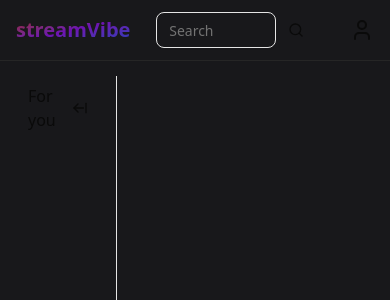
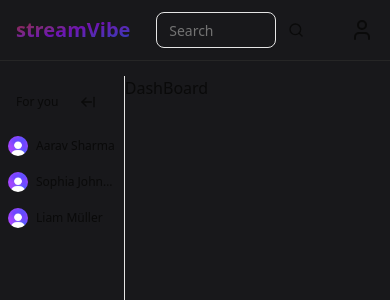
Before and after one commit to UmeshKumar0143/streamvibe, a Next.js app: page / in a window 390 px wide. Shown: the top 300 px of the page. Built offline with nearby package versions, Linux system fonts and the light colour scheme; no server answers.

Commit message:
responsive side bar

```diff
--- a/src/app/(dashboard)/layout.tsx
+++ b/src/app/(dashboard)/layout.tsx
@@ -1,5 +1,6 @@
 import Navbar from "@/components/Navbar/Navbar"
 import Sidebar from "@/components/AppSideBar/Sidebar"
+import Container from "@/components/Container"
 
 export default function layout({children}:{children: React.ReactNode}){
         return <div className="flex h-screen relative" >
@@ -7,7 +8,9 @@ export default function layout({children}:{children: React.ReactNode}){
             <Navbar/>
             <div className="flex pt-[9vh] w-full h-full ">
             <Sidebar/>
+            <Container>
             {children}
+            </Container>
             </div>
             </div>
         </div>
--- /dev/null
+++ b/src/app/actions/current-User.ts
@@ -0,0 +1,7 @@
+
+import { currentUser} from "@clerk/nextjs/server";
+
+export  async function getCurrentUser(){
+    const user = await currentUser();
+    return user;
+}
--- a/src/components/AppSideBar/RecommendedUsers.tsx
+++ b/src/components/AppSideBar/RecommendedUsers.tsx
@@ -1,3 +1,30 @@
+"use client"
+import { user_data } from "@/lib/data";
+import { useSideBar } from "@/store/use-sidebar";
+import Image from "next/image";
+import Link from "next/link";
+
+
+interface userdata {
+    user_id: number
+    name: string
+    email: string
+    country: string
+    joined_date: string
+}
+
 export default function RecommendedUser(){
-    return <div>Recommended Users </div>
+           const {collasped} = useSideBar();
+    return <div>
+        <div className="flex flex-col gap-4  md:gap-6 p-2 md:p-3">
+                {user_data.map((item:userdata,index:number)=>{
+                    return <div key={index}>
+                        <Link href={`/user/:id`} className="flex group items-center gap-2  hover:bg-neutral-800 hover:cursor-pointer rounded-lg md:px-2 md:py-1 ">
+                        <Image className="rounded-full md:w-8 md:h-8 w-5 h-5  " src={"/avatar.png"} alt="user" width={25} height={25} />
+                        <p className={`md:text-sm text-xs  group-hover:font-semibold hidden truncate  ${collasped? "hidden": "inline"}`}>{item.name}</p>
+                        </Link>
+                    </div>
+                })}
+        </div>
+    </div>
 }
--- a/src/components/AppSideBar/Sidebar.tsx
+++ b/src/components/AppSideBar/Sidebar.tsx
@@ -1,11 +1,16 @@
+import { getCurrentUser} from "@/app/actions/current-User";
 import Toogle from "./Toogle";
 import Wrapper from "./Wrapper";
+import RecommendedUser from "./RecommendedUsers";
 
-export default function Sidebar(){
-
+export default async function Sidebar(){
+    await getCurrentUser();
     return <div>
         <Wrapper>
             <Toogle/>
+            <div>
+                <RecommendedUser/>
+            </div>
         </Wrapper>
         </div>
 }
--- a/src/components/AppSideBar/Toogle.tsx
+++ b/src/components/AppSideBar/Toogle.tsx
@@ -12,7 +12,7 @@ export default function Toogle(){
       {!collasped &&
 
       <div className="flex justify-between items-center px-4 py-2">
-                <h1 className="text-md ml-3 font-medium">For you</h1>
+                <h1 className="md:text-base text-xs md:ml-3 truncate font-medium">For you</h1>
             <Hint label={label} side={"right"} asChild >
                 <Button onClick={()=>onCollaspe()} variant={"ghost"} className="hover:cursor-pointer">
                 <ArrowLeftFromLine  />
@@ -22,7 +22,7 @@ export default function Toogle(){
 }
       {collasped && <div className="flex justify-between items-center px-4 py-2">
           <Hint label={label} side="right" asChild >
-                <Button onClick={()=>onExpand()} variant={"ghost"} className="hover:cursor-pointer">
+                <Button onClick={()=>onExpand()} variant={"ghost" }  className="hover:cursor-pointer">
                 <ArrowRightFromLine  />
                 </Button>
                 </Hint>
--- a/src/components/AppSideBar/Wrapper.tsx
+++ b/src/components/AppSideBar/Wrapper.tsx
@@ -8,7 +8,7 @@ export default function  Wrapper ({children}:{children:React.ReactNode}){
 
     const {collasped} = useSideBar();
 
-    return <aside  className = {cn(" md:w-60 w-[30vw]  h-full border-r left-0 fixed flex flex-col z-50 bg-zinc-900  " ,collasped && "md:w-[70px]" ,collasped&&"w-[40px]")}  >
+    return <aside  className = {cn(" md:w-60 w-[32vw]  h-full border-r left-0 fixed flex flex-col z-50 bg-zinc-900  " ,collasped && "md:w-[70px]" ,collasped&&"w-[45px]")}  >
             {children}
     </aside>
 }
--- /dev/null
+++ b/src/components/Container.tsx
@@ -0,0 +1,16 @@
+"use client"
+import { useSideBar } from "@/store/use-sidebar";
+import React from "react";
+
+interface ContainerProps {
+    children: React.ReactNode
+}
+
+export default function Container({children}:ContainerProps){
+
+    const {collasped} = useSideBar();
+
+        return <div className  = {`${collasped ? "md:ml-[70px] ml-[45px]" : "md:ml-60 ml-[32vw] "}`}>
+            {children}
+        </div>
+}
--- a/src/components/Navbar/Actions/Actions.tsx
+++ b/src/components/Navbar/Actions/Actions.tsx
@@ -1,10 +1,11 @@
-import {SignInButton, SignUpButton, UserButton } from "@clerk/nextjs"
+import {SignInButton, SignUpButton } from "@clerk/nextjs"
 import { currentUser } from "@clerk/nextjs/server"
 import { Button } from "../../ui/button";
 import MobileActions from "./MobileActions";
 
 export default async function Action(){
         const user = await currentUser();
+
     return <div className=" justify-between items-center gap-4 ">
             {!user &&
             <div className="md:flex hidden  justify-between items-center gap-3 ">
@@ -16,7 +17,7 @@ export default async function Action(){
             </SignUpButton>
             </div>
 }
-            <MobileActions user={user}/>
+            <MobileActions />
 
     </div>
 }
--- a/src/components/Navbar/Actions/MobileActions.tsx
+++ b/src/components/Navbar/Actions/MobileActions.tsx
@@ -1,15 +1,16 @@
 "use client"
 import { Button } from "@/components/ui/button"
-import { SignInButton, SignUpButton, UserButton } from "@clerk/nextjs"
-import { User, X } from "lucide-react"
+import { SignInButton, SignUpButton, useAuth, UserButton } from "@clerk/nextjs"
+import { User as UserIcon, X } from "lucide-react"
 import { useState } from "react"
 
-export default function MobileActions({user}:{user:any}){
+export default function MobileActions(){
+        const {isSignedIn}  = useAuth();
         const [isOpen , setisOpen] = useState<Boolean>(false);
 
     return <div>
-      {!user &&  <div className="md:hidden ">
-                {!isOpen?  <User onClick={()=>setisOpen(prev=>!prev)} className="cursor-pointer transition-all ease-in duration " />:<X onClick={()=>setisOpen(prev=>!prev)} className="text-muted-foreground cursor-pointer hover:font-semibold transition-all ease-in duration-100"/>}
+      {!isSignedIn &&  <div className="md:hidden ">
+                {!isOpen?  <UserIcon onClick={()=>setisOpen(prev=>!prev)} className="cursor-pointer transition-all ease-in duration " />:<X onClick={()=>setisOpen(prev=>!prev)} className="text-muted-foreground cursor-pointer hover:font-semibold transition-all ease-in duration-100"/>}
                 <div className={`${isOpen? "flex": "hidden"} shadow-xs rounded-sm shadow-neutral-400 transform transition-all ease-in-out z-50  duration-75 absolute bg-zinc-900  flex-col justify-center  py-2 border-zinc-200/30 border-[1px] border-t-0 w-[90px] h-[100px] right-0 mt-4 border-r-0`}>
             <SignInButton mode="modal">
                 <Button variant={"ghost"}  >Login </Button>
@@ -19,6 +20,6 @@ export default function MobileActions({user}:{user:any}){
             </SignUpButton>
                 </div>
                 </div>}
-            {user && <UserButton afterSignOutUrl="/"/> }
+            {isSignedIn && <UserButton afterSignOutUrl="/"/> }
         </div>
 }
--- /dev/null
+++ b/src/lib/data.ts
@@ -0,0 +1,23 @@
+export const user_data = [
+  {
+    "user_id": 1,
+    "name": "Aarav Sharma",
+    "email": "aarav.sharma@example.com",
+    "country": "India",
+    "joined_date":" 2023-09-12",
+  },
+  {
+    "user_id": 2,
+    "name": "Sophia Johnson",
+    "email": "sophia.johnson@example.com",
+    "country": "USA",
+    "joined_date": "2024-01-05",
+  },
+  {
+    "user_id": 3,
+    "name": "Liam Müller",
+    "email": "liam.muller@example.de",
+    "country": "Germany",
+    "joined_date": "2024-11-17",
+  }
+]
```
Also changed, not shown: public/avatar.png (added).
